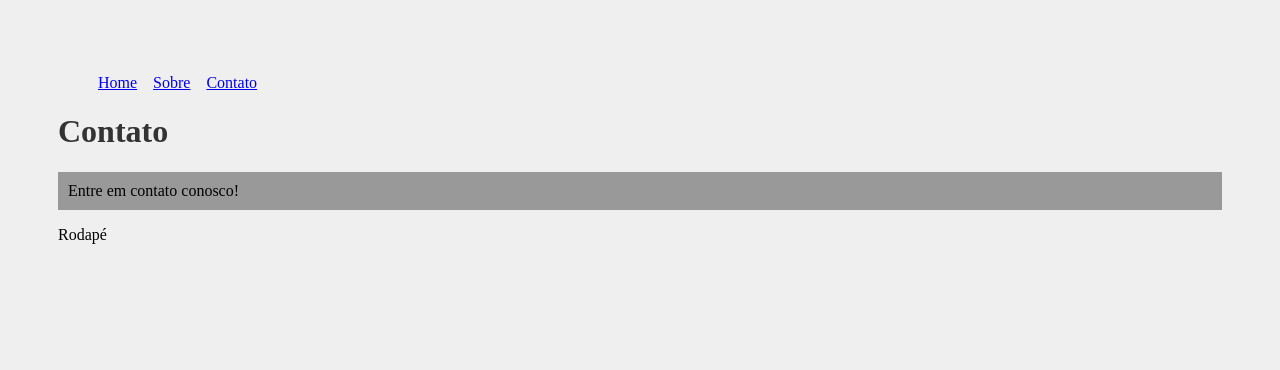
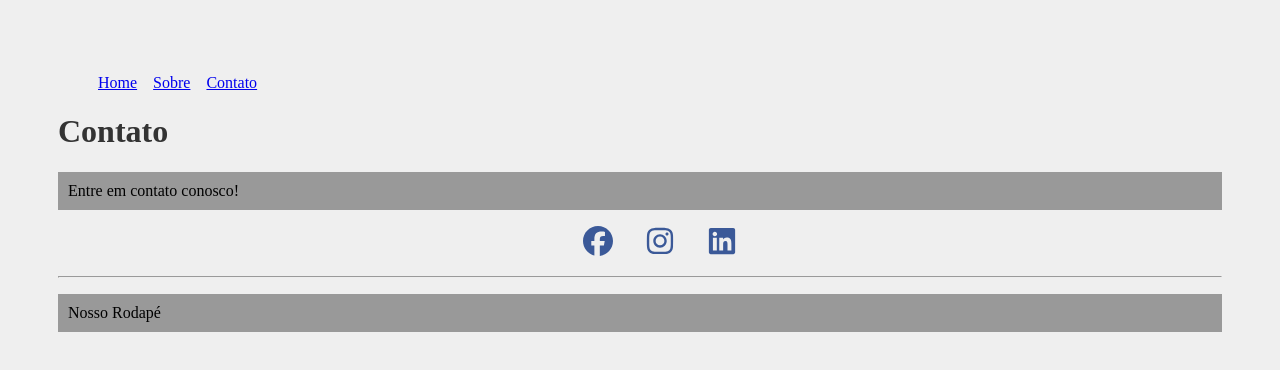
Before and after one commit to mrcnbsb/react-curso, a React (Create React App) app: page /contato in a window 1280 px wide. Shown: the top 370 px of the page. Built offline with nearby package versions, Linux system fonts and the light colour scheme.

Commit message:
React icons

```diff
--- a/package.json
+++ b/package.json
@@ -9,6 +9,7 @@
     "@testing-library/user-event": "^13.5.0",
     "react": "^19.2.4",
     "react-dom": "^19.2.4",
+    "react-icons": "^5.6.0",
     "react-router-dom": "^7.13.2",
     "react-scripts": "5.0.1",
     "web-vitals": "^2.1.4"
--- a/src/components/layout/Footer.js
+++ b/src/components/layout/Footer.js
@@ -1,5 +1,17 @@
+import {FaFacebook, FaInstagram, FaLinkedin} from 'react-icons/fa6'
+import styles from './Footer.module.css'
+
 function Footer(){
-    return <footer>Rodapé</footer>
+    return <footer>
+        <ul className={styles.social_list}>
+            <li className={styles.item}><FaFacebook size={30} color="#3b5998" /></li>
+            <li className={styles.item}><FaInstagram size={30} color="#3b5998" /></li>
+            <li className={styles.item}><FaLinkedin size={30} color="#3b5998" /></li>
+        </ul>
+        <hr />
+        <p>Nosso Rodapé</p>
+
+    </footer>
 }
 
 export default Footer
--- /dev/null
+++ b/src/components/layout/Footer.module.css
@@ -0,0 +1,15 @@
+.social_list{
+    display: flex;
+    justify-content: center;
+    align-items: center;
+    list-style: none;
+}
+
+.social_list li {
+    margin: 0 1em;
+}
+
+.social_list svg {
+    font-size: 1.5em;
+    cursor: pointer;
+}
```
Also changed, not shown: 1 other file (tests, documents, lock files or other folders).
